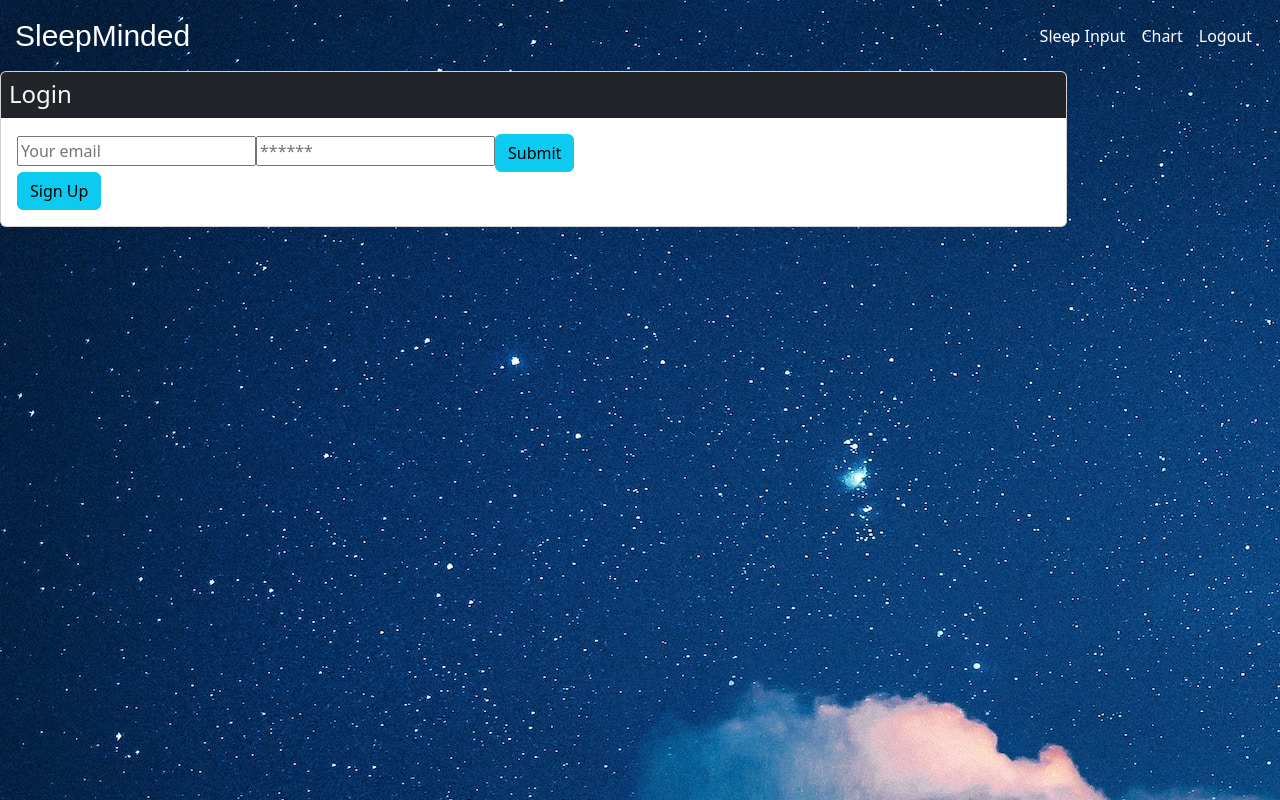
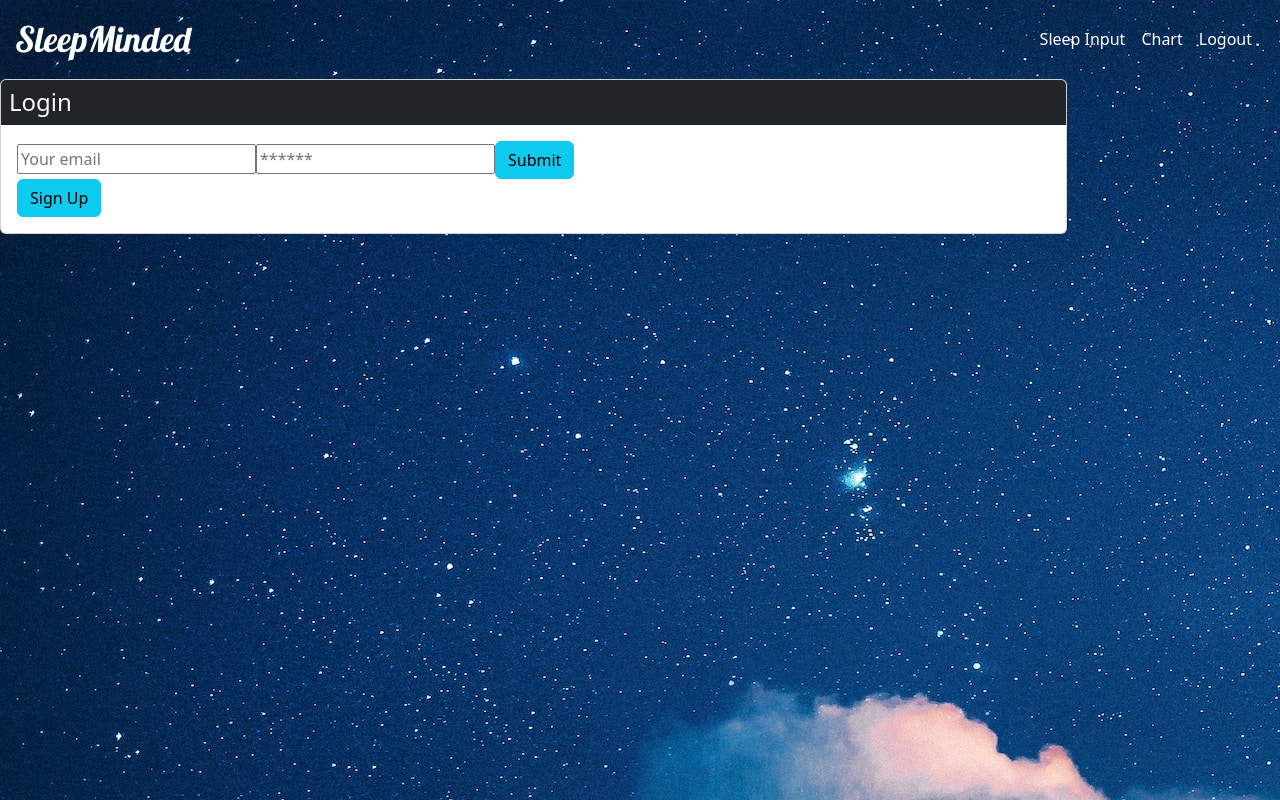
Before and after one commit to jdalfaro4/Sleep-Minded, a React (Create React App) app in the folder client/: page / in a window 1280 px wide. Shown: the top 800 px of the page. Built offline with nearby package versions, Linux system fonts and the light colour scheme.

Commit message:
ReadMe filled in, screenshot added, and google fonts included in head

```diff
--- a/client/public/index.html
+++ b/client/public/index.html
@@ -29,6 +29,9 @@
   <body>
     <noscript>You need to enable JavaScript to run this app.</noscript>
     <div id="root"></div>
+    <link rel="preconnect" href="https://fonts.googleapis.com">
+<link rel="preconnect" href="https://fonts.gstatic.com" crossorigin>
+<link href="https://fonts.googleapis.com/css2?family=Lobster&display=swap" rel="stylesheet">
     <!--
       This HTML file is a template.
       If you open it directly in the browser, you will see an empty page.
--- a/client/src/App.css
+++ b/client/src/App.css
@@ -11,9 +11,9 @@
 /* Navbar */
 
 .nav-container{
-    font-family:Arial, Helvetica, sans-serif;
+  font-family: 'Lobster', cursive;
     padding-left: 15px;
-    font-size: 30px !important;
+    font-size: 35px !important;
     color: white;
 }
 
```
Also changed, not shown: client/src/Images/Screenshot-SM.png (added).
